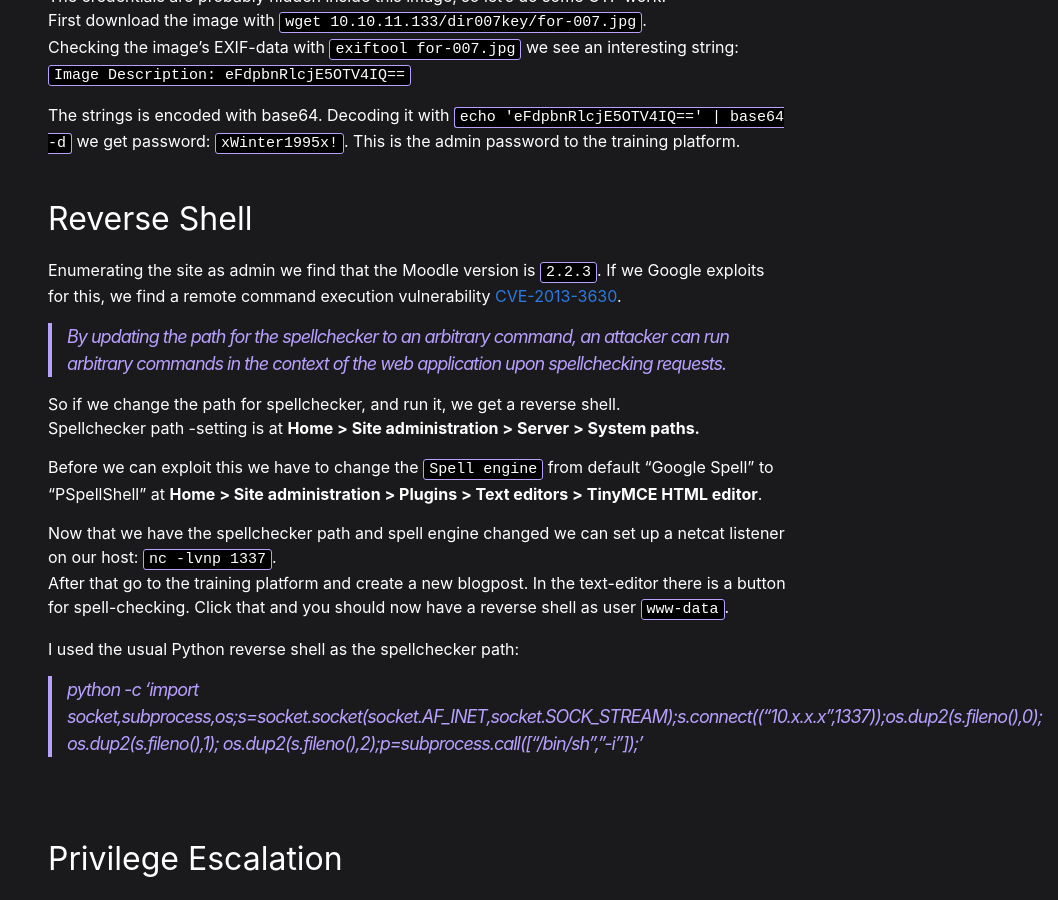
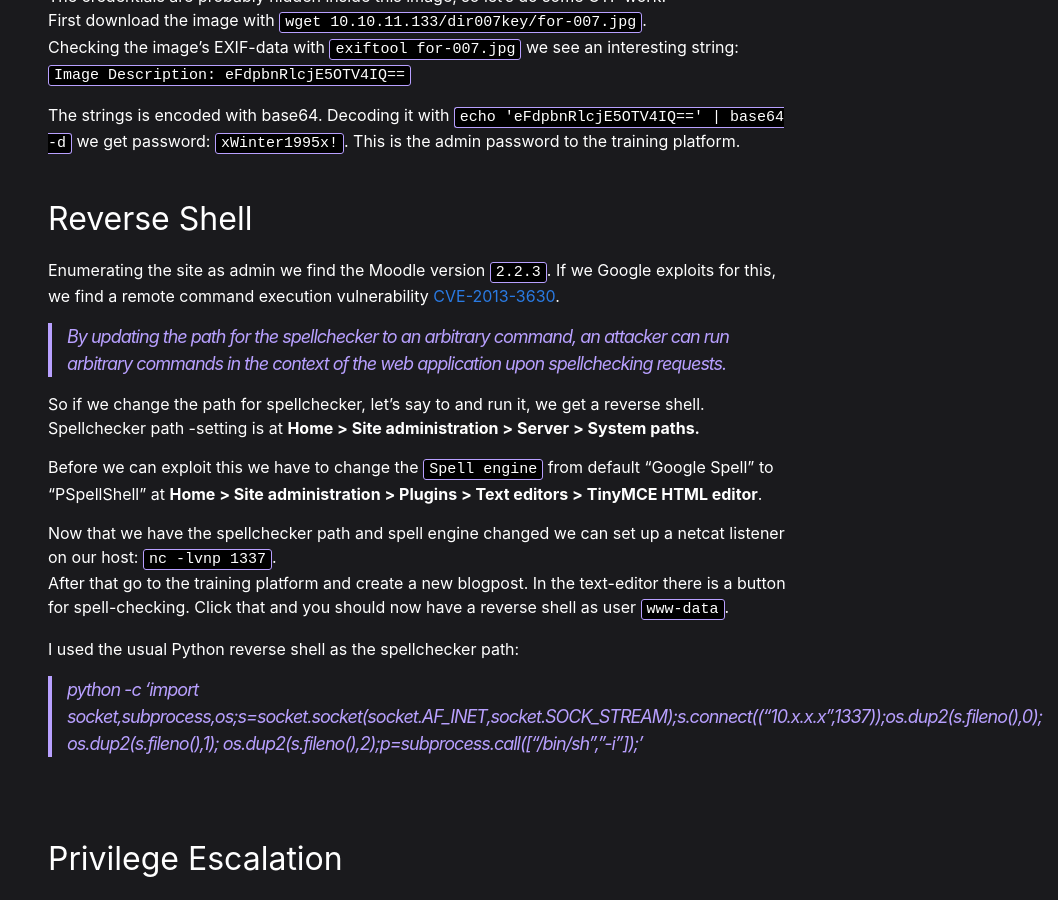
Before and after one commit to joonaxyz/joonaxyz.github.io, a Jekyll site: the page built from _posts/2019-12-30-vulnhub-goldeneye.md, in a window 1280 px wide and 900 px high, scrolled down 5824 px. Shown: the whole window, without its empty margins (222-1280 px from the left). Built offline with Jekyll 4.4.1, drawn with Linux system fonts in a browser that asks for light colours; some of the changed text lies outside the part shown.

Commit message:
02/07/2020

```diff
--- a/_posts/2019-12-30-vulnhub-goldeneye.md
+++ b/_posts/2019-12-30-vulnhub-goldeneye.md
@@ -154,11 +154,11 @@ This is the admin password to the training platform.
 <br/><br/>
 ## Reverse Shell
 
-Enumerating the site as admin we find that the Moodle version is `2.2.3`.
+Enumerating the site as admin we find the Moodle version `2.2.3`.
 If we Google exploits for this, we find a remote command execution vulnerability [CVE-2013-3630][CVE-2013-3630].
 >By updating the path for the spellchecker to an arbitrary command, an attacker can run arbitrary commands in the context of the web application upon spellchecking requests.
 
-So if we change the path for spellchecker, and run it, we get a reverse shell.<br/>
+So if we change the path for spellchecker, let's say to and run it, we get a reverse shell.<br/>
 Spellchecker path -setting is at **Home > Site administration > Server > System paths.**
 
 Before we can exploit this we have to change the `Spell engine` from default "Google Spell" to "PSpellShell" at **Home > Site administration >
```
Also changed, not shown: other parts of _posts/2019-12-30-vulnhub-goldeneye.md (+1 -1 lines), _posts/2020-01-04-htb-wall.md (+1 -1 lines), _posts/2020-01-25-rtcp-2020.md (+1 -1 lines), _posts/2020-04-10-thm-jack-of-all-trades.md (+1 -1 lines).
